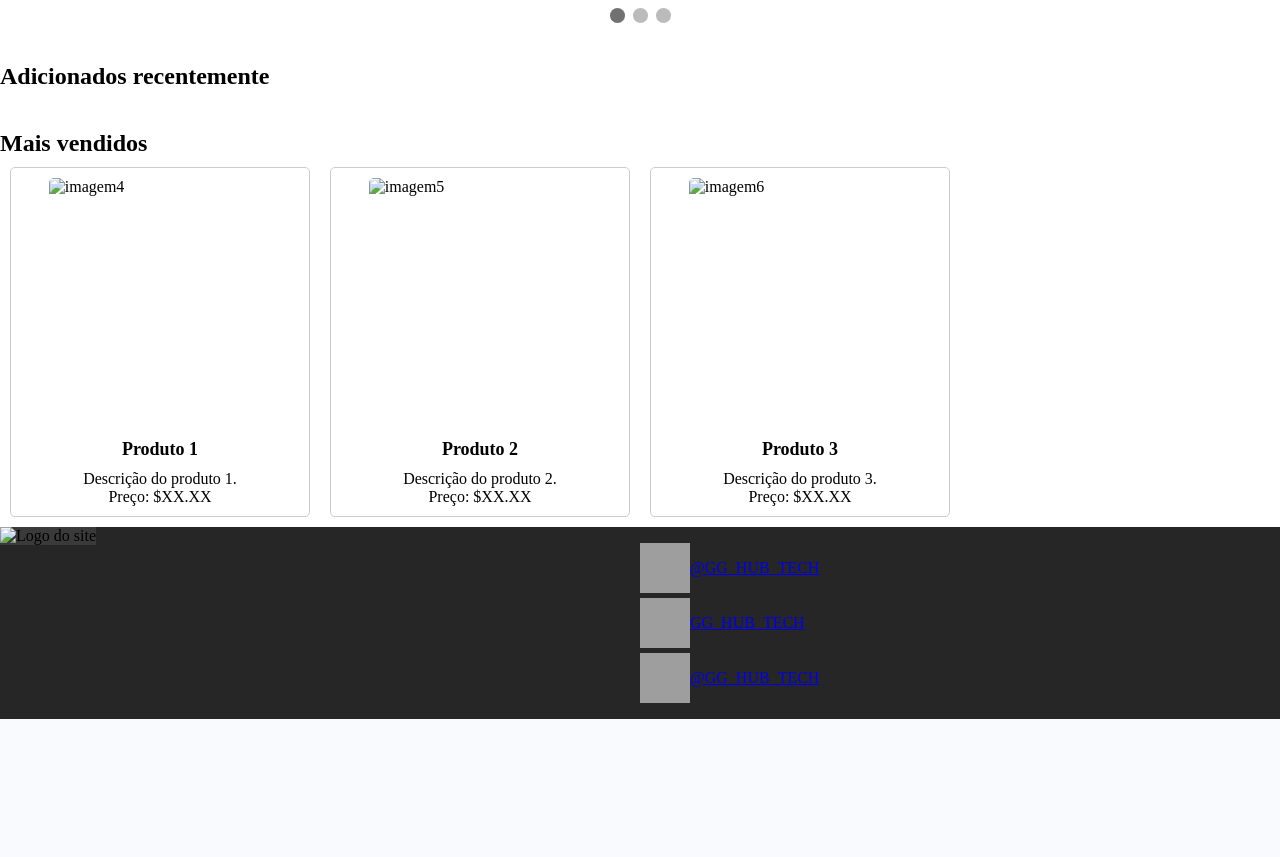
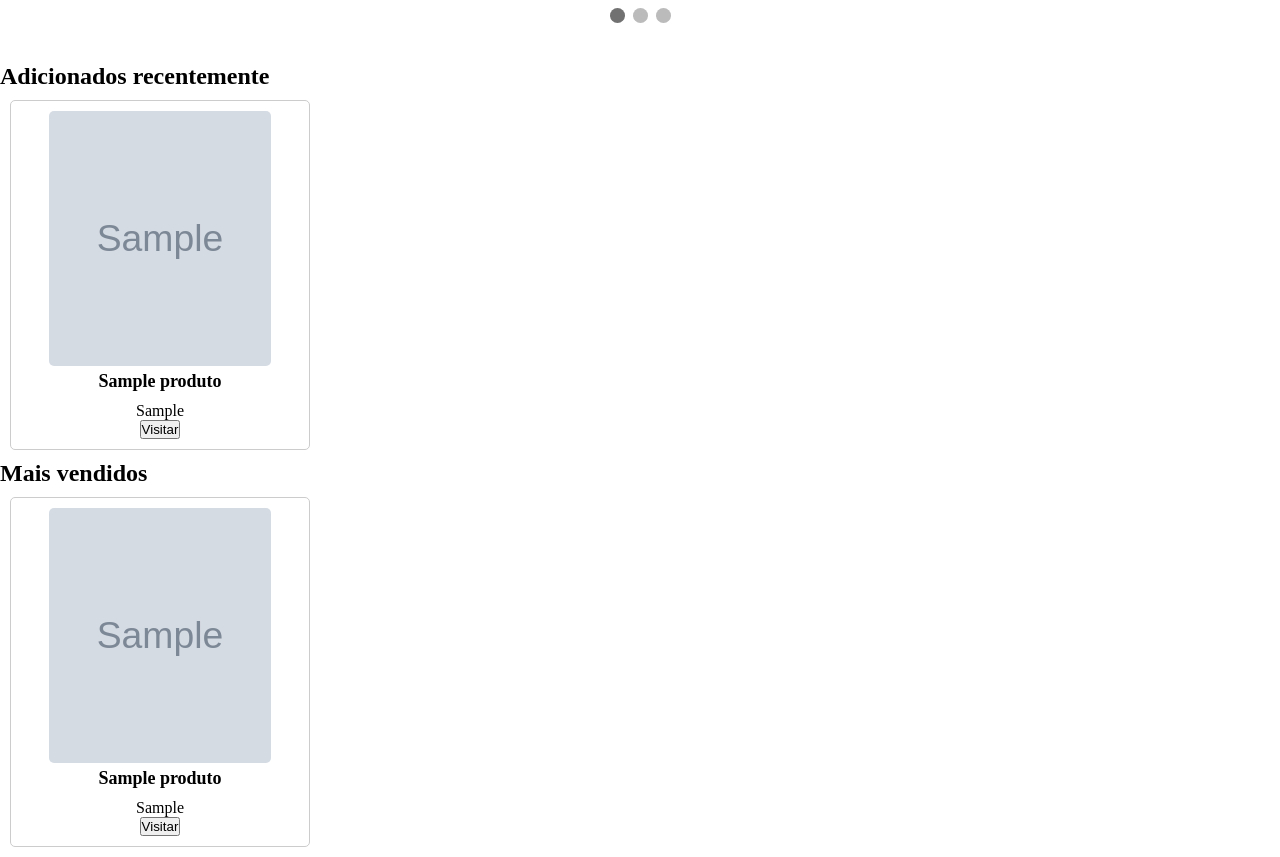
Before and after one commit to GabrielMoraes4299/GG_TECH_HUB, a Flask app: page / in a window 1280 px wide. Shown: the part 746-1603 px from the top of the page. Before the commit the page ends 1465 px from the top, so only its background shows below. Run offline with Flask 3, Linux system fonts and the light colour scheme; tables that the repository leaves empty hold one stand-in row (values such as "Sample post"); grey boxes marked "Sample" are stand-in pictures; some web fonts are replaced; grey boxes are pictures that could not be loaded.

Commit message:
Back-End da página inicial finalizado

```diff
--- a/Static/pagina-inicial.css
+++ b/Static/pagina-inicial.css
@@ -97,8 +97,7 @@
     transition: all 0.3s ease;
   }
   .product-box:hover {
-    width: 350px;
-    height: 350px;
+    width: 310px;
   }
   .product-box img {
     width: 80%;
--- a/Templates/Pagina-inicial.html
+++ b/Templates/Pagina-inicial.html
@@ -71,39 +71,30 @@ setInterval(function() {
 
 <h1>Adicionados recentemente</h1>
 
-{% for i in campo_dados %}
+<div class="container-recentes">
+  {% for i in campo_produtos_total %}
   <div class="product-box">
-  <img src="" alt="imagem4">
-  <h2>Produto 1</h2>
-  <p>Descrição do produto 1.</p>
-  <p>Preço: $XX.XX</p>
+    <img src="{{i[1]}}" alt="imagem4">
+    <h2>{{i[0]}}</h2>
+    <p>{{i[2]}}</p>
+    <a href="#"><button>Visitar</button></a>
   </div>
   {% endfor %}
+</div>
 
 <div class="product-section"></div>
 
 <h1>Mais vendidos</h1>
 
-
+<div class="container-recentes">
+  {% for i in campo_produtos_vendas %}
   <div class="product-box">
-  <img src="" alt="imagem4">
-  <h2>Produto 1</h2>
-  <p>Descrição do produto 1.</p>
-  <p>Preço: $XX.XX</p>
+    <img src="{{i[1]}}" alt="imagem4">
+    <h2>{{i[0]}}</h2>
+    <p>{{i[2]}}</p>
+    <a href=""><button>Visitar</button></a>
   </div>
-
-<div class="product-box">
-  <img src="" alt="imagem5">
-  <h2>Produto 2</h2>
-  <p>Descrição do produto 2.</p>
-  <p>Preço: $XX.XX</p>
-</div>
-
-<div class="product-box">
-  <img src="" alt="imagem6">
-  <h2>Produto 3</h2>
-  <p>Descrição do produto 3.</p>
-  <p>Preço: $XX.XX</p>
+  {% endfor %}
 </div>
 
 {% endblock %}
--- a/app.py
+++ b/app.py
@@ -1,4 +1,5 @@
 from flask import Flask, render_template, request, redirect, session, jsonify
+from conexao import Connection
 from cliente import Cliente
 
 app = Flask(__name__)
@@ -7,7 +8,24 @@ app.secret_key = "capivara"
 
 @app.route("/")
 def pg_inicial():
-    return render_template("Pagina-inicial.html", campo_titulo="GG TECH HUB")
+    myBD = Connection.conectar()
+
+    mycursor = myBD.cursor()
+
+    mycursor.execute(f"SELECT nome, foto, preco FROM tb_produtos")
+
+    resultado_total = mycursor.fetchall()
+
+    mycursor.execute(f"SELECT nome, foto, preco FROM tb_produtos ORDER BY num_vendas")
+
+    resultado_vendas = mycursor.fetchall()
+
+    # lista_produtos = []
+
+    # for x  in resultado:
+    #     lista_produtos.append({"nome":x[0], "foto":x[1], "preco":x[2]})
+
+    return render_template("Pagina-inicial.html", campo_titulo="GG TECH HUB", campo_produtos_total = resultado_total, campo_produtos_vendas = resultado_vendas)
 
 @app.route("/cadastro-login")
 def pg_cadastrar_form():
```
Also changed, not shown: cliente.py (+22 -6 lines). Lines whose indentation alone changed are shown as unchanged.
